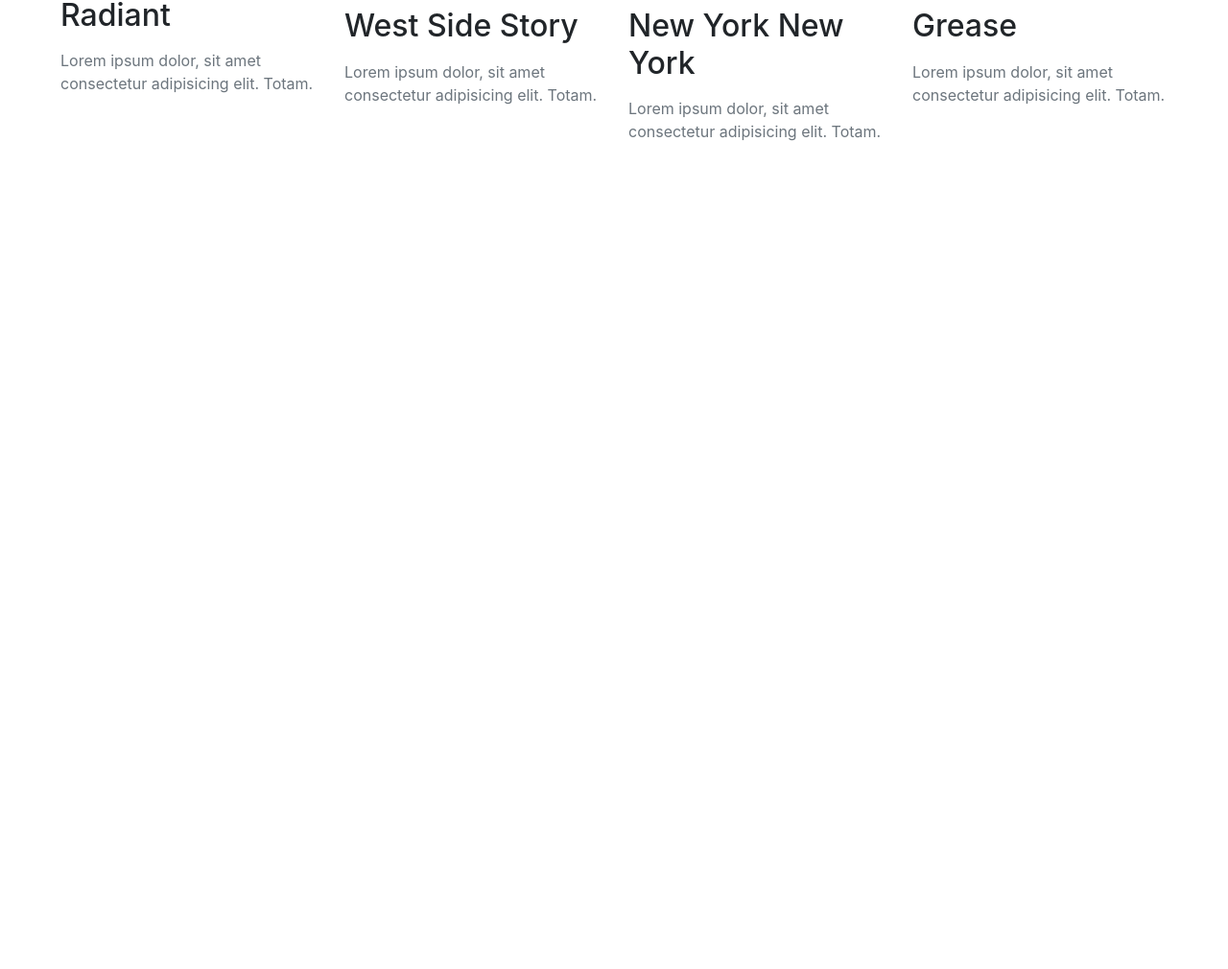
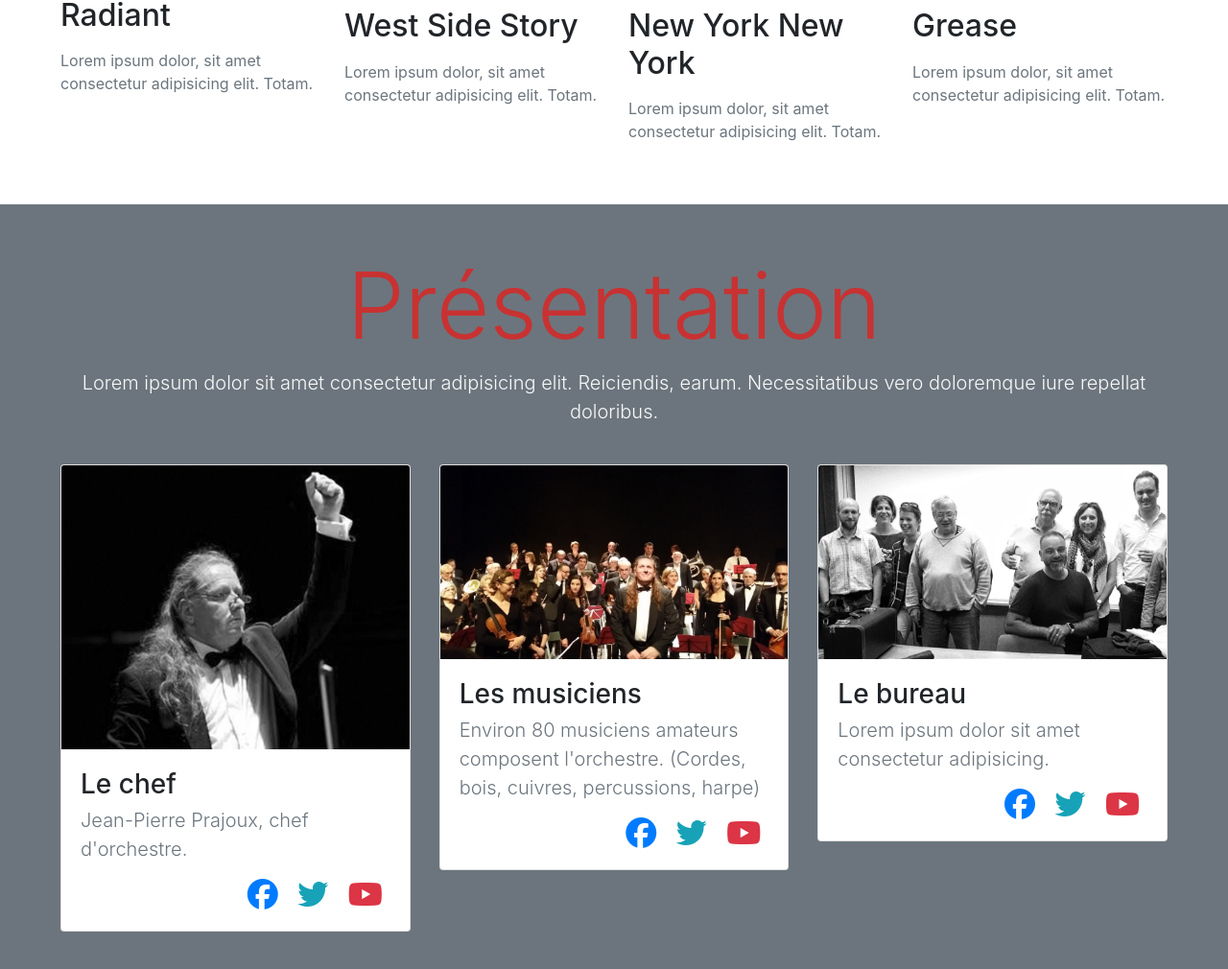
Before and after one commit to julien-castillo/Evaluation-1, a plain HTML site: page index.html in a window 1280 px wide. Shown: the part 1368-2378 px from the top of the page at 96% size. Before the commit the page ends 1581 px from the top, so only its background shows below. Drawn offline with nearby package versions, Linux system fonts and the light colour scheme.

Commit message:
Ajout Section membres de l'orchestre + photos

```diff
--- a/index.html
+++ b/index.html
@@ -76,7 +76,9 @@
         <div class="col text-center">
           <h1 class="display-1">L'orchestre</h1>
           <p class="lead text-secondary">
-            Lorem ipsum dolor sit amet consectetur adipisicing elit. Reiciendis, earum. Necessitatibus vero doloremque iure repellat doloribus.
+            Un orchestre de musique classique et moderne composé de musiciens amateurs de toute la région lyonnaise.
+            <br>
+            L’<span class="initial">O</span>rchestre <span class="initial">S</span>ymphonique de <span class="initial">L</span>yon est une association loi 1901 fondée en 1947.
           </p>
         </div>
       </div>
@@ -156,6 +158,84 @@
   </div>
 </section>
   <!-- END OF SEASON -->
+
+  <!-- TEAM -->
+  <section class="p-sm-5 p-2 bg-secondary">
+    <div class="container-fluid">
+      <div class="row mb-4">
+        <div class="col text-center">
+          <h1 class="display-1">Présentation</h1>
+          <p class="lead text-light">
+            Lorem ipsum dolor sit amet consectetur adipisicing elit. Reiciendis, earum. Necessitatibus vero doloremque iure repellat doloribus.
+          </p>
+        </div>
+      </div>
+      <!-- END OF TITLE -->
+      <div class="row">
+        <div class="col-lg-4 col-sm-10 mx-auto mb-2">
+          <div class="card">
+            <img src="img/chef.jpg" class="card-img-top">
+            <div class="card-body">
+              <div class="card-title">
+                <h3>Le chef</h3>
+              </div>
+              <div class="card-subtitle">
+                <p class="text-muted lead">
+                  Jean-Pierre Prajoux, chef d'orchestre.
+                </p>
+              </div>
+              <div class="text-right">
+                <a href="#"><i class="fab fa-facebook fa-2x mx-2 text-primary"></i></a>
+                <a href="#"><i class="fab fa-twitter fa-2x mx-2 text-info"></i></a>
+                <a href="#"><i class="fab fa-youtube fa-2x mx-2 text-danger"></i></a>
+              </div>
+            </div>
+          </div>
+        </div>
+        <div class="col-lg-4 col-sm-10 mx-auto mb-2">
+          <div class="card">
+            <img src="img/orchestre-3.jpg" class="card-img-top">
+            <div class="card-body">
+              <div class="card-title">
+                <h3>Les musiciens</h3>
+              </div>
+              <div class="card-subtitle">
+                <p class="text-muted lead">
+                  Environ 80 musiciens amateurs composent l'orchestre. (Cordes, bois, cuivres, percussions, harpe)
+                </p>
+              </div>
+              <div class="text-right">
+                <a href="#"><i class="fab fa-facebook fa-2x mx-2 text-primary"></i></a>
+                <a href="#"><i class="fab fa-twitter fa-2x mx-2 text-info"></i></a>
+                <a href="#"><i class="fab fa-youtube fa-2x mx-2 text-danger"></i></a>
+              </div>
+            </div>
+          </div>
+        </div>
+        <div class="col-lg-4 col-sm-10 mx-auto mb-2">
+          <div class="card">
+            <img src="img/osl-bureau.jpeg" class="card-img-top">
+            <div class="card-body">
+              <div class="card-title">
+                <h3>Le bureau</h3>
+              </div>
+              <div class="card-subtitle">
+                <p class="text-muted lead">
+                  Lorem ipsum dolor sit amet consectetur adipisicing.
+                </p>
+              </div>
+              <div class="text-right">
+                <a href="#"><i class="fab fa-facebook fa-2x mx-2 text-primary"></i></a>
+                <a href="#"><i class="fab fa-twitter fa-2x mx-2 text-info"></i></a>
+                <a href="#"><i class="fab fa-youtube fa-2x mx-2 text-danger"></i></a>
+              </div>
+            </div>
+          </div>
+        </div>
+      </div>
+    </div>
+  </section>
+  <!-- ENDO OF TEAM -->
   <script src="https://code.jquery.com/jquery-3.5.1.slim.min.js" integrity="sha384-DfXdz2htPH0lsSSs5nCTpuj/zy4C+OGpamoFVy38MVBnE+IbbVYUew+OrCXaRkfj" crossorigin="anonymous"></script>
 <script src="https://cdn.jsdelivr.net/npm/bootstrap@4.5.3/dist/js/bootstrap.bundle.min.js" integrity="sha384-ho+j7jyWK8fNQe+A12Hb8AhRq26LrZ/JpcUGGOn+Y7RsweNrtN/tE3MoK7ZeZDyx" crossorigin="anonymous"></script>
 </body>
```
Also changed, not shown: img/chef.jpg (added), img/orchestre-2.jpg (added), img/orchestre-3.jpg (added), img/osl-bureau.jpeg (added), 1 other file.
